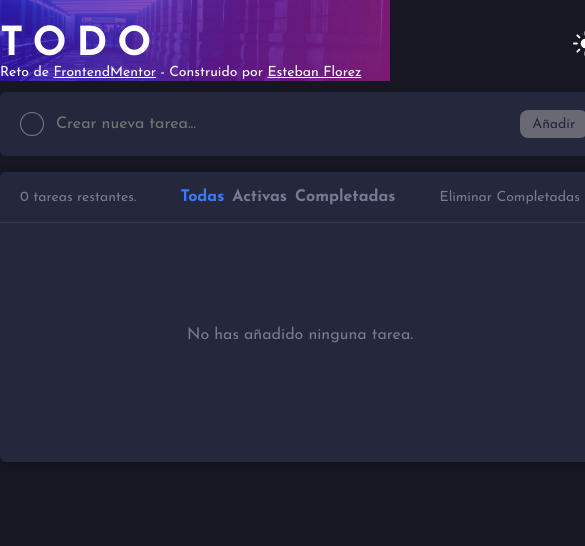
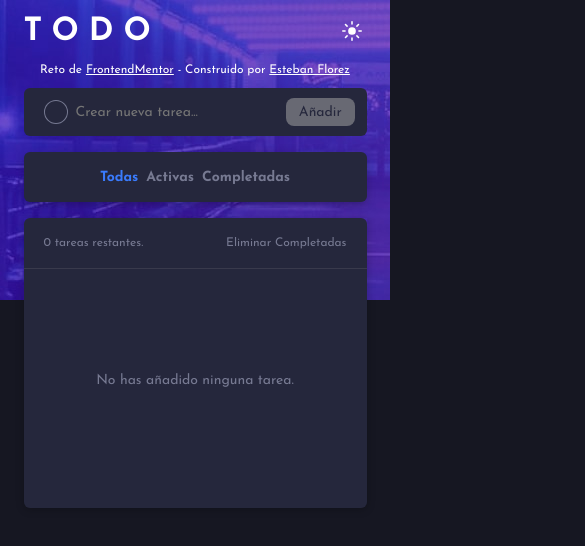
Before and after one commit to esteban-florez/todo-app, a React app: page / in a window 390 px wide. Shown: the whole page, 585 px wide, since content can reach past the window. Built offline with nearby package versions, Linux system fonts and the light colour scheme.

Commit message:
cambios a estilos para hacer un diseño mas responsive

```diff
--- a/src/App/AppUI.css
+++ b/src/App/AppUI.css
@@ -3,7 +3,6 @@
 body {
   background-color: var(--bg-neutral);
   background-repeat: no-repeat;
-  background-size: contain;
   transition: background-image 200ms ease;
 }
 
@@ -16,10 +15,10 @@ body {
 }
 
 .App {
-  width: 325px;
+  padding: 1rem;
   margin: 0 auto;
-  padding-top: 25px;
-  height: 100vh;
+  min-height: 100vh;
+  max-width: 375px;
 }
 
 .App-bottom-text {
@@ -38,7 +37,10 @@ body {
     background-image: url(../images/bg-desktop-light.jpg);
   }
 
+}
+
+@media (min-width: 768px) {
   .App {
-    width: 600px;
+    max-width: 700px;
   }
 }
--- a/src/Button/Button.css
+++ b/src/Button/Button.css
@@ -20,7 +20,7 @@
   font-weight: bold;
 }
 
-@media (min-width: 376px) {
+@media (min-width: 768px) {
   .Button--sm {
     font-size: var(--sm);
   }
--- a/src/Checkbox/Checkbox.css
+++ b/src/Checkbox/Checkbox.css
@@ -47,7 +47,7 @@
   display: none;
 }
 
-@media (min-width: 376px) {
+@media (min-width: 768px) {
   .Checkbox {
     width: 24px;
     height: 24px;
--- a/src/Filters/Filters.css
+++ b/src/Filters/Filters.css
@@ -10,7 +10,7 @@
   display: none;
 }
 
-@media (min-width: 376px) {
+@media (min-width: 768px) {
   .Filters--mobile {
     display: none;
   }
--- a/src/FiltersPanel/FiltersPanel.css
+++ b/src/FiltersPanel/FiltersPanel.css
@@ -11,7 +11,7 @@
   box-shadow: rgba(0, 0, 0, 0.24) 0px 3px 8px;
 }
 
-@media (min-width: 376px) {
+@media (min-width: 768px) {
   .FiltersPanel {
     display: none;
   }
--- a/src/Icon/Icon.css
+++ b/src/Icon/Icon.css
@@ -22,7 +22,7 @@
   height: 9px;
 }
 
-@media (min-width: 376px) {
+@media (min-width: 768px) {
   .Icon--lg {
     width: 25px;
     height: 25px;
--- a/src/LeftTodos/LeftTodos.css
+++ b/src/LeftTodos/LeftTodos.css
@@ -3,7 +3,7 @@
   font-size: var(--xs);
 }
 
-@media (min-width: 376px) {
+@media (min-width: 768px) {
   .LeftTodos {
     font-size: var(--sm);
   }
--- a/src/Title/Title.css
+++ b/src/Title/Title.css
@@ -6,6 +6,12 @@
 
 @media (min-width: 376px) {
   .Title {
+    font-size: 32px;
+  }
+}
+
+@media (min-width: 768px) {
+  .Title {
     font-size: 40px;
   }
 }
--- a/src/TodoForm/TodoForm.css
+++ b/src/TodoForm/TodoForm.css
@@ -47,7 +47,7 @@
   user-select: none;
 }
 
-@media (min-width: 376px) {
+@media (min-width: 768px) {
   .TodoForm {
     height: 64px;
     display: flex;
--- a/src/TodoHeader/TodoHeader.css
+++ b/src/TodoHeader/TodoHeader.css
@@ -9,6 +9,7 @@
   font-size: var(--xs);
   text-align: center;
   width: 100%;
+  margin-top: 1rem;
 }
 
 .TodoHeader-author > a {
@@ -16,7 +17,25 @@
   font-size: inherit;
 }
 
-@media (min-width: 376px) {
+.TodoHeader-author > span {
+  display: none;
+}
+
+.TodoHeader-author > br {
+  display: block;
+}
+
+@media (min-width: 350px) {
+  .TodoHeader-author > br {
+    display: none;
+  }
+
+  .TodoHeader-author > span {
+    display: inline;
+  }
+}
+
+@media (min-width: 768px) {
   .TodoHeader-author {
     font-size: var(--sm);
     text-align: left;
--- a/src/TodoHeader/TodoHeader.js
+++ b/src/TodoHeader/TodoHeader.js
@@ -11,7 +11,7 @@ const TodoHeader = () => {
         <ThemeButton />
       </div>
       <p className='TodoHeader-author'>
-        Reto de <a href='https://frontendmentor.com'>FrontendMentor</a> - Construido por <a href='https://github.com/esteban-florez'>Esteban Florez</a>
+        Reto de <a href='https://frontendmentor.com'>FrontendMentor</a> <br /> <span>-</span> Construido por <a href='https://github.com/esteban-florez'>Esteban Florez</a>
       </p>
     </header>
   );
--- a/src/TodoItem/TodoItem.css
+++ b/src/TodoItem/TodoItem.css
@@ -31,18 +31,12 @@
 }
 
 .TodoItem-cross {
-  opacity: 0;
   display: grid;
   place-items: center;
-  transition: opacity 300ms ease;
   cursor: pointer;
 }
 
-.TodoItem-cross--visible {
-  opacity: 1;
-}
-
-@media (min-width: 376px) {
+@media (min-width: 768px) {
   .TodoItem {
     height: 64px;
   }
@@ -51,3 +45,14 @@
     font-size: var(--base);
   }
 }
+
+@media (min-width: 1024px) {
+  .TodoItem-cross {
+    opacity: 0;
+    transition: opacity 300ms ease;
+  }
+
+  .TodoItem-cross--visible {
+    opacity: 1;
+  }
+}
--- a/src/TodoList/TodoList.css
+++ b/src/TodoList/TodoList.css
@@ -34,7 +34,7 @@
   font-size: var(--sm);
 }
 
-@media (min-width: 376px) {
+@media (min-width: 768px) {
   .TodoList-header {
     justify-items: center;
   }
--- a/src/TodoList/TodoList.js
+++ b/src/TodoList/TodoList.js
@@ -28,7 +28,7 @@ const TodoList = () => {
   }
 
   return (
-    <div className='TodoList-container'>
+    <main className='TodoList-container'>
       <div className='TodoList-header'>
         <LeftTodos />
         <Filters display="desktop" />
@@ -45,7 +45,7 @@ const TodoList = () => {
         )}
       </ul>
       )}
-    </div>
+    </main>
   );
 };
 
```
